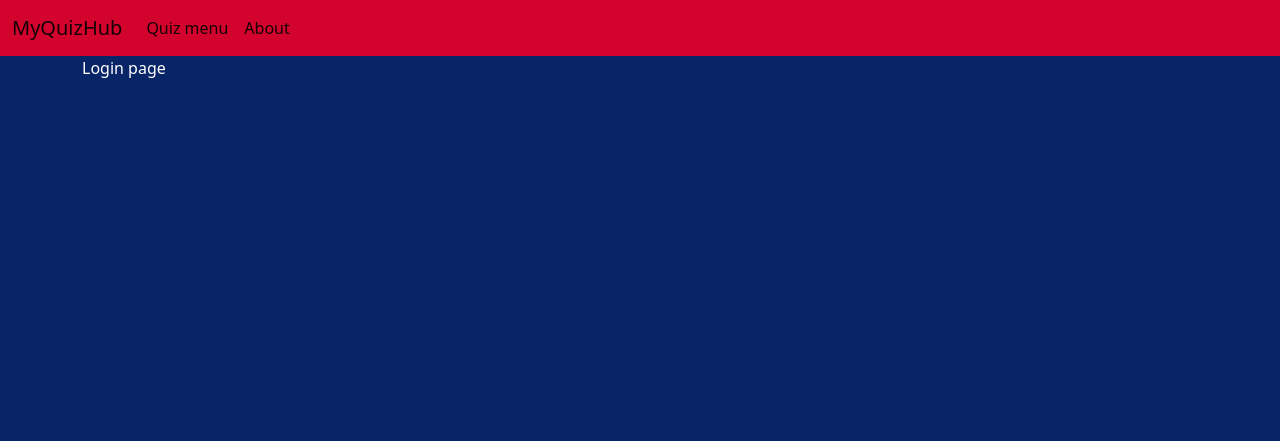
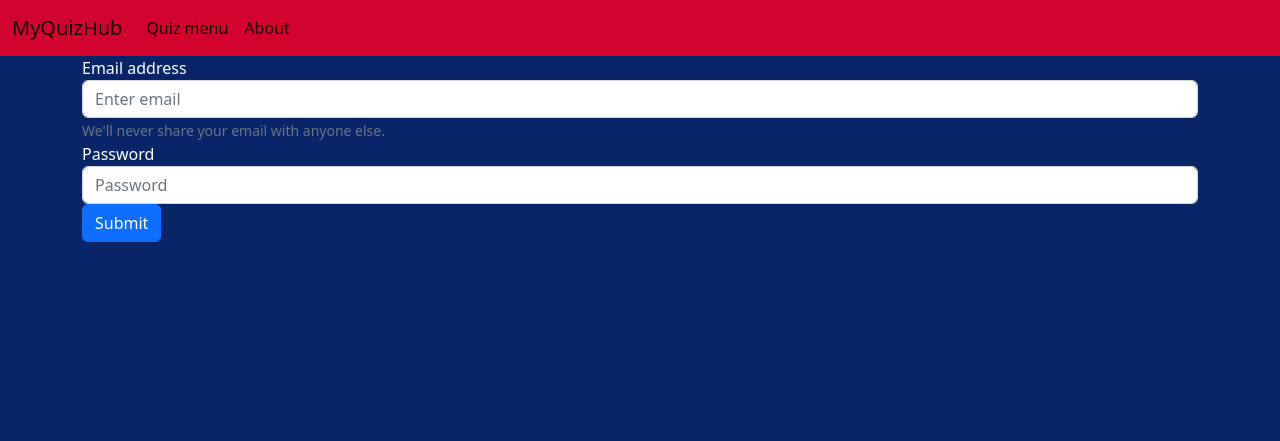
Before and after one commit to MariuszPaluch2001/my-quiz-app, a Django app: template app/templates/login_form.html in a window 1280 px wide. Shown: the top 441 px of the page. Run offline with Django 3.2, Linux system fonts and the light colour scheme; the template is opened without the code that fills it, so the values that code supplies are empty.

Commit message:
Add login form.

```diff
--- a/app/templates/login_form.html
+++ b/app/templates/login_form.html
@@ -1,5 +1,16 @@
 {% extends 'base.html' %}
 
   {% block content %}
-    <p>Login page</p>
+  <form>
+    <div class="form-group">
+      <label for="exampleInputEmail1">Email address</label>
+      <input type="email" class="form-control" id="exampleInputEmail1" aria-describedby="emailHelp" placeholder="Enter email">
+      <small id="emailHelp" class="form-text text-muted">We'll never share your email with anyone else.</small>
+    </div>
+    <div class="form-group">
+      <label for="exampleInputPassword1">Password</label>
+      <input type="password" class="form-control" id="exampleInputPassword1" placeholder="Password">
+    </div>
+    <button type="submit" class="btn btn-primary">Submit</button>
+  </form>
   {% endblock %}
```
